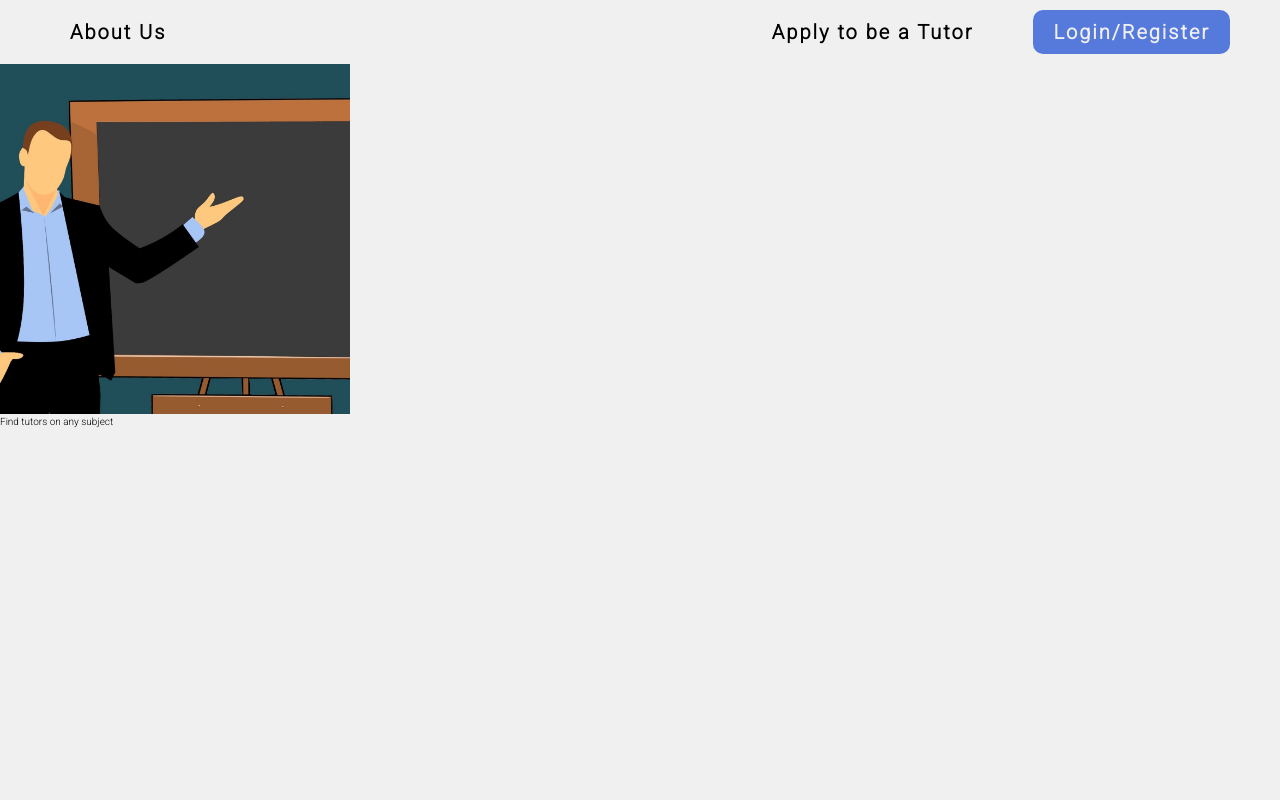
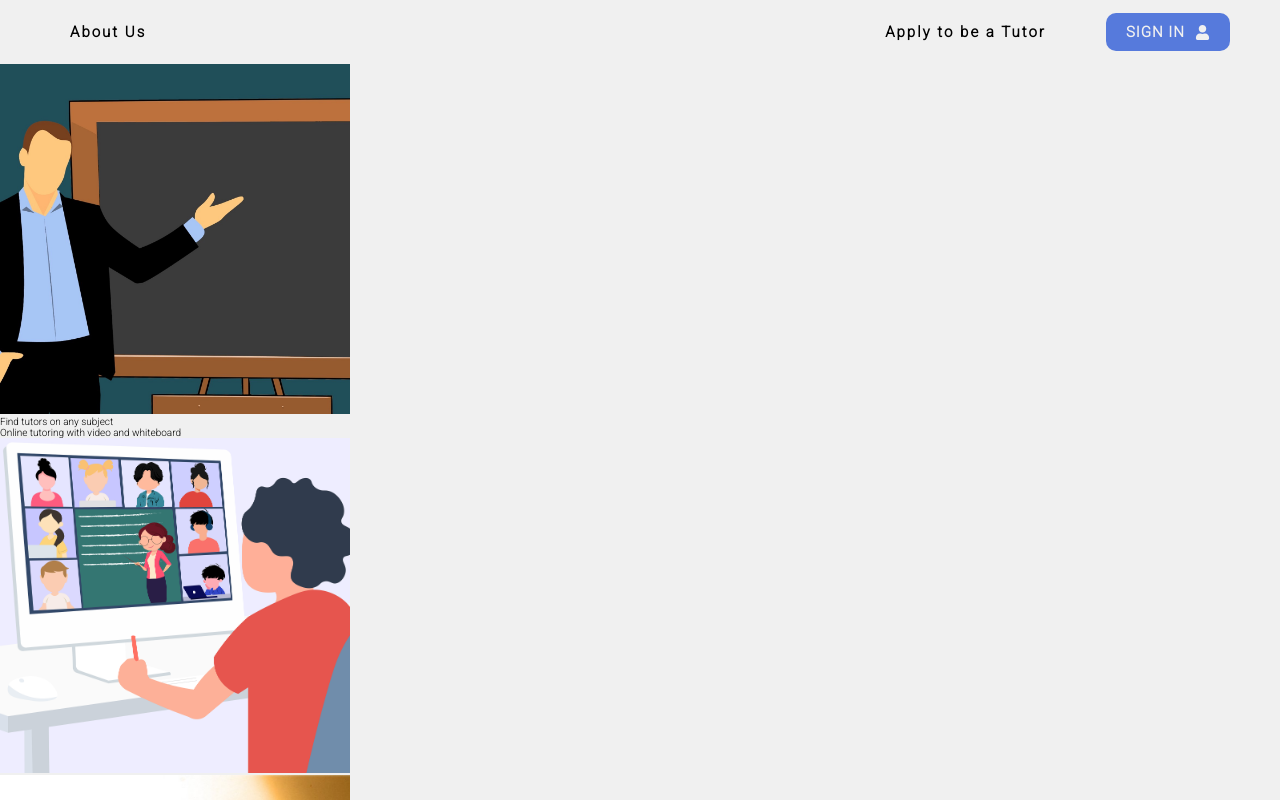
Before and after one commit to jkranak/tutorworld, a React (Create React App) app in the folder client/: page / in a window 1280 px wide. Shown: the top 800 px of the page. Built offline with nearby package versions, Linux system fonts and the light colour scheme.

Commit message:
feat: basic style for header landing

```diff
--- a/client/package.json
+++ b/client/package.json
@@ -10,6 +10,7 @@
     "dotenv": "^8.2.0",
     "react": "^17.0.2",
     "react-dom": "^17.0.2",
+    "react-icons": "^4.2.0",
     "react-router-dom": "^5.2.0",
     "react-scripts": "4.0.3",
     "web-vitals": "^1.0.1"
--- a/client/src/App.tsx
+++ b/client/src/App.tsx
@@ -1,14 +1,14 @@
-import { LandingPage } from "./pages/LandingPage";
 import './sass/main.scss'
 import { BrowserRouter, Switch, Route } from 'react-router-dom';
 import { Application } from "./pages/Application";
 import { Login } from "./pages/Login";
+import { Landing } from './pages/Landing';
 
 function App() {
   return (
     <BrowserRouter>
       <Switch>
-        <Route path="/" exact component={LandingPage} />
+        <Route path="/" exact component={Landing} />
         <Route path="application" exact component={Application}/>
         <Route path="login" exact component={Login}/>
       </Switch>
--- a/client/src/pages/LandingPage.tsx
+++ b/client/src/Pages/Landing.tsx
@@ -2,8 +2,9 @@ import { useState } from "react"
 import { Link } from "react-router-dom";
 import { About } from "../components/About";
 import { LandingBody } from "../components/LandingBody";
+import { FaUser } from 'react-icons/fa';
 
-export const LandingPage = () => {
+export const Landing = () => {
   const [toggle, setToggle] = useState<string>('home');
 
   return (
@@ -11,20 +12,23 @@ export const LandingPage = () => {
 
       <header className="landing__header">
         <div className="landing__header--left-box">
-          {toggle === 'home' && <a
+          {toggle === 'home' && <div
           onClick={() => setToggle('about')}
           className="btn btn--clear">
           About Us
-          </a> }
-          {toggle === 'about' && <a
+          </div> }
+          {toggle === 'about' && <div
           onClick={() => setToggle('home')}
           className="btn btn--clear">
           Home
-          </a>}
+          </div>}
         </div>
         <div className="landing__header--right-box">
           <Link to={'/application'} className="btn btn--clear">Apply to be a Tutor</Link>
-          <Link to={'/login'} className="btn btn--blue">Login/Register</Link>
+          <Link to={'/login'} className="btn btn--blue">
+            <span className="before-icon">SIGN IN</span>
+            <FaUser className="fa-icon"/>
+          </Link>
         </div>
       </header>
 
--- a/client/src/components/LandingBody.tsx
+++ b/client/src/components/LandingBody.tsx
@@ -9,15 +9,15 @@ interface Props {
 export const LandingBody = (props: Props) => {
   return (
     <div className="landing-body">
-      <div className="landing">
+      <div className="landing-body--box">
           <img src={chalkboard} alt="teacher at chalkboard" width="350px"></img>
           <p>Find tutors on any subject</p>
         </div>
-        <div className="landing">
+        <div className="landing-body--box">
           <p>Online tutoring with video and whiteboard</p>
           <img src={remote} width="350px" alt="student learning online"></img>
         </div>
-        <div className="landing">
+        <div className="landing-body--box">
           <img src={book} width="350px" alt="book and glasses"></img>
           <p>Earn money tutoring. Set your own availability and hourly rate</p>
         </div>
--- a/client/src/sass/abstracts/_variables.scss
+++ b/client/src/sass/abstracts/_variables.scss
@@ -4,3 +4,4 @@ $main-font: 'Roboto', sans-serif;
 $font-light: rgb(240, 240, 240);
 $blue: #567ADC;
 $light-blue: #DDE5F8;
+$dark-blue: #234BA9;
--- a/client/src/sass/components/_btn.scss
+++ b/client/src/sass/components/_btn.scss
@@ -1,12 +1,14 @@
 .btn {
   text-decoration: none;
-  font-size: 2rem;
+  font-size: 1.5rem;
   color: $font-light;
   letter-spacing: 2px;
   font-weight: 600;
   padding: 1rem 2rem;
   border-radius: 1rem;
   margin: 0 2rem;
+
+  @include flex-row;
 
   transition: all .5s;
   &:hover{
@@ -16,6 +18,10 @@
 
 .btn--blue{
   background-color: $blue;
+  letter-spacing: 1px;
+  &:hover{
+    background-color: $dark-blue;
+  }
 }
 
 .btn--clear {
--- /dev/null
+++ b/client/src/sass/components/_fi_icon.scss
@@ -0,0 +1,3 @@
+.before-icon{
+  padding-right: 1rem;
+}
--- a/client/src/sass/main.scss
+++ b/client/src/sass/main.scss
@@ -5,5 +5,6 @@
 @import 'base/typography';
 
 @import 'components/btn';
+@import 'components/fi_icon';
 
 @import 'pages/landing';
--- a/client/src/sass/pages/_landing.scss
+++ b/client/src/sass/pages/_landing.scss
@@ -9,5 +9,8 @@
     padding: 0 3rem;
     @include flex-row;
     justify-content: space-between;
+    &--right-box {
+      @include flex-row;
+    }
   }
 }
```
Also changed, not shown: 2 other files (tests, documents, lock files or other folders).
